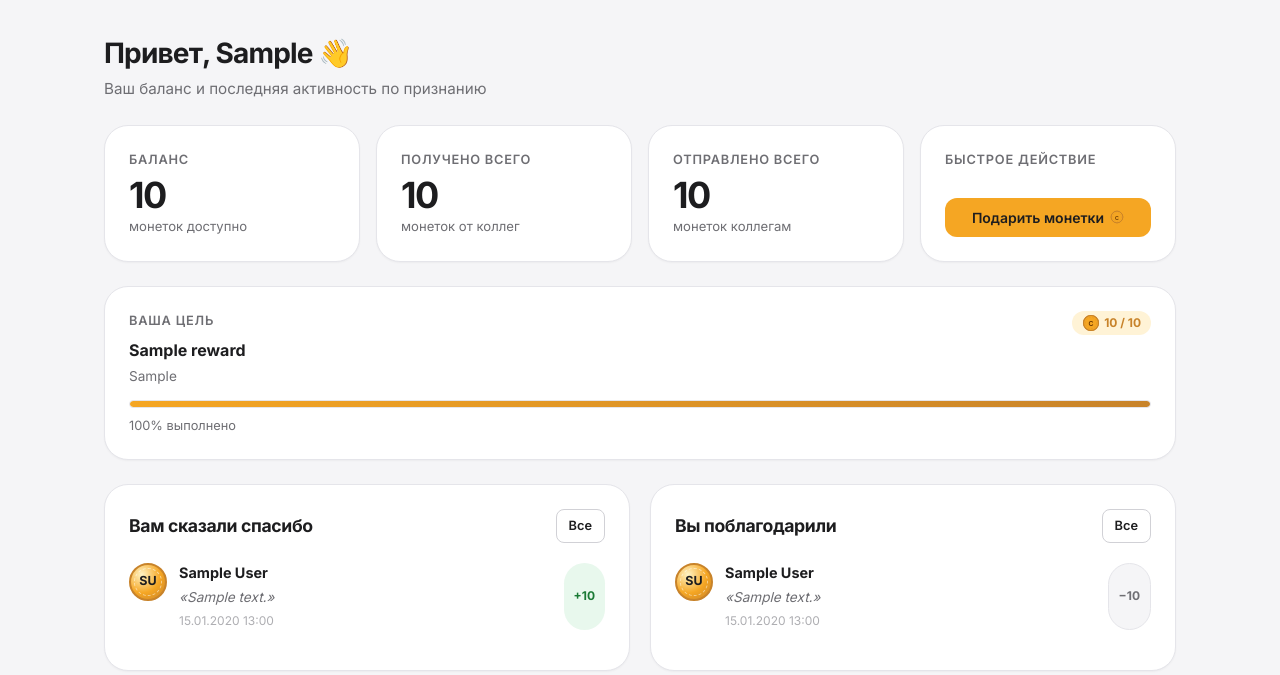
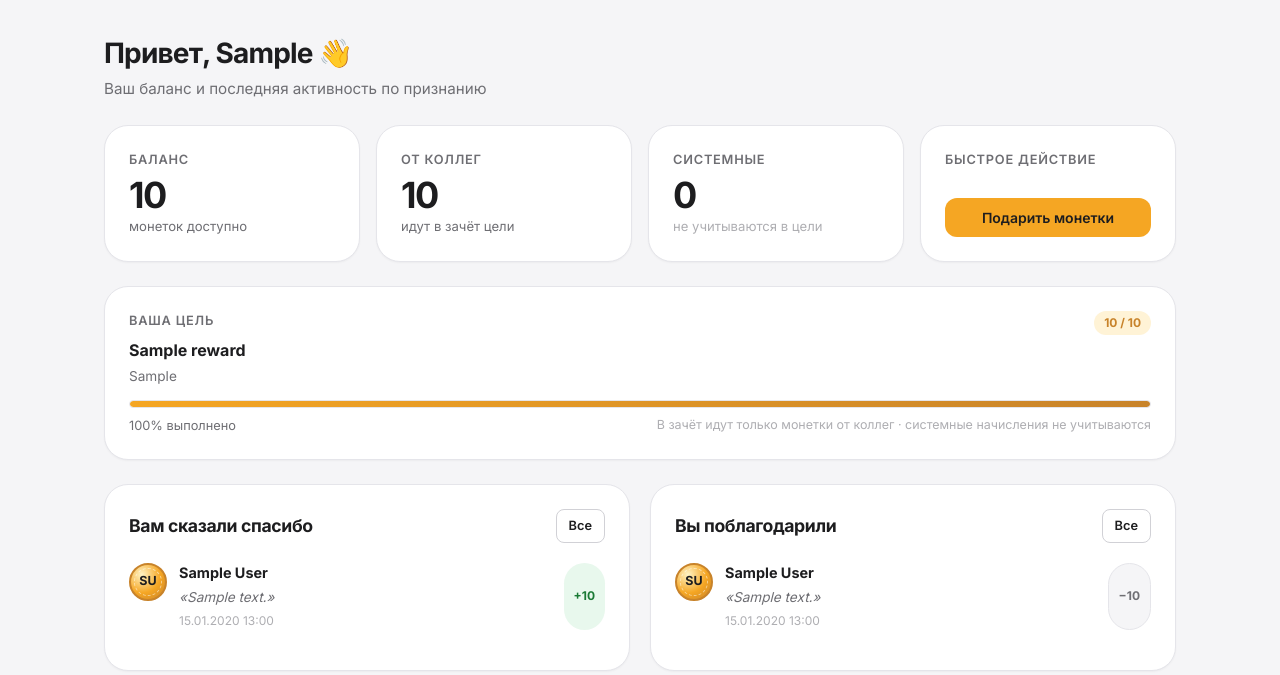
Before and after one commit to emilmurtazin/spasibo-kollege, a Django app: page /dashboard/ in a window 1280 px wide. Shown: the part 103-778 px from the top of the page. Run offline with Django 5.2, Linux system fonts and the light colour scheme; a user stored in the database is signed in; tables that the repository leaves empty hold one stand-in row (values such as "Sample post").

Commit message:
Add files via upload

```diff
--- a/templates/core/dashboard.html
+++ b/templates/core/dashboard.html
@@ -15,18 +15,18 @@
     <p class="sk-card__meta">монеток доступно</p>
   </div>
   <div class="sk-card">
-    <p class="sk-card__title">Получено всего</p>
-    <p class="sk-card__value">{{ coins_received_total }}</p>
-    <p class="sk-card__meta">монеток от коллег</p>
+    <p class="sk-card__title">От коллег</p>
+    <p class="sk-card__value">{{ coins_from_peers }}</p>
+    <p class="sk-card__meta">идут в зачёт цели</p>
   </div>
   <div class="sk-card">
-    <p class="sk-card__title">Отправлено всего</p>
-    <p class="sk-card__value">{{ coins_sent_total }}</p>
-    <p class="sk-card__meta">монеток коллегам</p>
+    <p class="sk-card__title">Системные</p>
+    <p class="sk-card__value">{{ coins_from_system }}</p>
+    <p class="sk-card__meta" style="color:var(--c-placeholder);">не учитываются в цели</p>
   </div>
   <div class="sk-card" style="display:flex;flex-direction:column;justify-content:space-between;">
     <p class="sk-card__title">Быстрое действие</p>
-    <a href="{% url 'give_coins' %}" class="sk-btn sk-btn--gold sk-btn--full" style="margin-top:8px;">Подарить монетки <svg class="sk-coin-icon sk-coin-icon--sm" aria-hidden="true" viewBox="0 0 24 24" xmlns="http://www.w3.org/2000/svg"><circle cx="12" cy="12" r="10" fill="#F5A623" stroke="#C8832A" stroke-width="1.5"/><circle cx="12" cy="12" r="7.5" fill="none" stroke="rgba(200,131,42,0.45)" stroke-width="0.8" stroke-dasharray="2.5 2"/><text x="12" y="16.5" text-anchor="middle" font-size="9" font-weight="700" font-family="Arial,sans-serif" fill="#6B3800">C</text></svg></a>
+    <a href="{% url 'give_coins' %}" class="sk-btn sk-btn--gold sk-btn--full" style="margin-top:8px;">Подарить монетки</a>
   </div>
 </div>
 
@@ -39,12 +39,17 @@
       <p style="font-size:1rem;font-weight:700;margin:0 0 4px;">{{ user_obj.target_reward.name }}</p>
       {% if user_obj.current_goal %}<p style="font-size:.85rem;color:var(--c-muted);margin:0;">{{ user_obj.current_goal }}</p>{% endif %}
     </div>
-    <span class="sk-pill sk-pill--gold"><svg class="sk-coin-icon sk-coin-icon--md" aria-hidden="true" viewBox="0 0 24 24" xmlns="http://www.w3.org/2000/svg"><circle cx="12" cy="12" r="10" fill="#F5A623" stroke="#C8832A" stroke-width="1.5"/><circle cx="12" cy="12" r="7.5" fill="none" stroke="rgba(200,131,42,0.45)" stroke-width="0.8" stroke-dasharray="2.5 2"/><text x="12" y="16.5" text-anchor="middle" font-size="9" font-weight="700" font-family="Arial,sans-serif" fill="#6B3800">C</text></svg> {{ user_obj.balance }} / {{ user_obj.target_reward.price }}</span>
+    <span class="sk-pill sk-pill--gold">{{ coins_toward_goal }} / {{ user_obj.target_reward.price }}</span>
   </div>
   <div class="sk-progress-track" style="margin-top:14px;">
     <div class="sk-progress-fill" style="width:{{ progress_percent }}%;"></div>
   </div>
-  <p style="font-size:.8rem;color:var(--c-muted);margin:4px 0 0;">{{ progress_percent }}% выполнено</p>
+  <div style="display:flex;justify-content:space-between;align-items:center;margin-top:6px;flex-wrap:wrap;gap:4px;">
+    <p style="font-size:.8rem;color:var(--c-muted);margin:0;">{{ progress_percent }}% выполнено</p>
+    <p style="font-size:.78rem;color:var(--c-placeholder);margin:0;">
+      В зачёт идут только монетки от коллег · системные начисления не учитываются
+    </p>
+  </div>
 </div>
 {% else %}
 <div class="sk-card" style="margin-bottom:24px;display:flex;align-items:center;justify-content:space-between;gap:16px;">
--- a/templates/core/profile.html
+++ b/templates/core/profile.html
@@ -24,6 +24,9 @@
         <div><span style="color:var(--c-muted);">Роль</span><br><strong>{{ user.get_role_display }}</strong></div>
         <div><span style="color:var(--c-muted);">Баланс</span><br><strong><svg class="sk-coin-icon sk-coin-icon--md" aria-hidden="true" viewBox="0 0 24 24" xmlns="http://www.w3.org/2000/svg"><circle cx="12" cy="12" r="10" fill="#F5A623" stroke="#C8832A" stroke-width="1.5"/><circle cx="12" cy="12" r="7.5" fill="none" stroke="rgba(200,131,42,0.45)" stroke-width="0.8" stroke-dasharray="2.5 2"/><text x="12" y="16.5" text-anchor="middle" font-size="9" font-weight="700" font-family="Arial,sans-serif" fill="#6B3800">C</text></svg> {{ user.balance }}</strong></div>
       </div>
+    <div style="background:var(--c-bg);border:1px solid var(--c-border);border-radius:var(--r-lg);padding:12px 16px;font-size:.82rem;color:var(--c-muted);margin-top:12px;line-height:1.5;">
+      ℹ️ В зачёт цели идут только монетки, полученные от коллег. Ежемесячные начисления и бонусы за стаж не учитываются.
+    </div>
     </div>
 
     <div class="sk-card">
```
